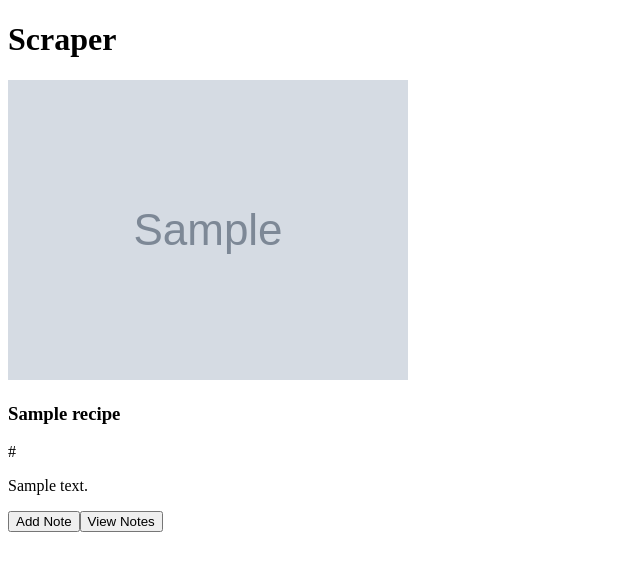
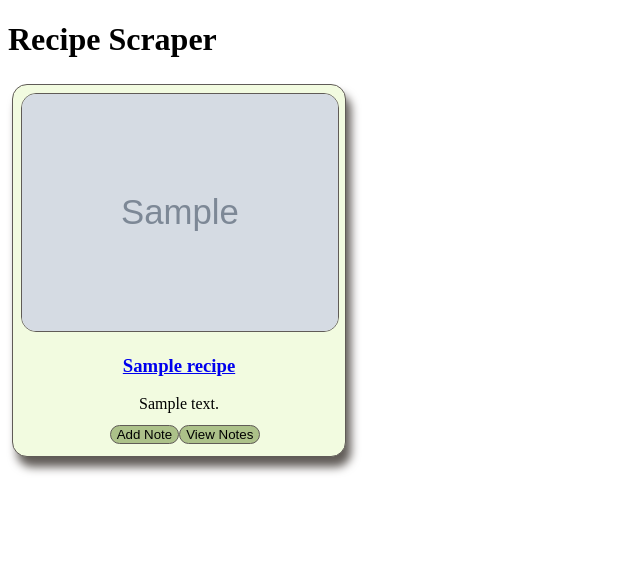
Before and after one commit to barrett4467/Recipe-Scraper, a Node server app: page / in a window 1280 px wide. Shown: the top 571 px of the page, without its empty margins (0-640 px from the left). Run offline with Node 20, Linux system fonts and the light colour scheme; tables that the repository leaves empty hold one stand-in row (values such as "Sample post"); grey boxes marked "Sample" are stand-in pictures; some libraries are stand-ins or nearby versions.

Commit message:
Added styling to elements

```diff
--- a/public/app.js
+++ b/public/app.js
@@ -1,12 +1,48 @@
 $.getJSON("/recipe", function(data){
     console.log(data);
     for (var i = 0; i < data.length; i++){
-        $("#recipes").append(`<div data-id=${data[i]._id}><img alt=${data[i].name} src=${data[i].image}><h3>${data[i].name}</h3><p>${data[i].link}</p><p>${data[i].description}</p><button class= "add-notes" data-id=${data[i]._id}>Add Note</a></button><button class="view-notes" data-id=${data[i]._id}>View Notes</button></div>`)
+        $("#recipes").append(`<div class="recipe" data-id=${data[i]._id}><img alt=${data[i].name} src=${data[i].image}><h3><a target="_blank" href="${data[i].link}">${data[i].name}</a></h3><p>${data[i].description}</p><button class= "add-notes" data-id=${data[i]._id}>Add Note</a></button></div>`);
+
+        if (data[i].note){
+            $(".recipe").append(`<button class="view-notes" data-id=${data[i]._id}>View Notes</button>`);
+        }
     }
     $(".add-notes").on("click", function(){
-        $("<form><h3>Feel Free to Add Your Notes</h3><label for='title'>Title:</label><input type='text' name='title'><label for='body'>Message:</label><input type='text' name='body'><button type='submit'>sumbit</button></form>").modal();
+        $("<form action='/add-note' method='post'><h3>Feel Free to Add Your Notes</h3><label for='title'>Title:</label><input type='text' id='title'><label for='body'>Message:</label><input type='text' id='body'><button type='submit' class='submit'>submit</button></form>").modal();
         var id = $(this).data("id");
         console.log("ID: " + id);
+        $(".submit").on("click", function(event){
+            event.preventDefault();
+            var newNote = {
+                title: $("#title").val().trim(),
+                body: $("#body").val().trim()
+            }
+            $.ajax({
+                method: "POST",
+                url: "/notes/" + id,
+                data: newNote
+            })
+            .then(function(note){
+                console.log(note);
+            });
+            console.log("New Note: " + newNote);
+        });
+
+    });
+
+    $(".view-notes").on("click", function(){
+        var id = $(this).data("id");
+        $.ajax({
+            method: "GET",
+            url: "/notes/" + id
+        })
+        .then(function(recipe){
+            console.log("Recipe: ");
+            console.log(recipe);
+
+            $(`<h3>${recipe.note.title}: ${recipe.note.body}</h3>`).modal();
+
+        })
     })
 
 });
--- a/public/index.html
+++ b/public/index.html
@@ -1,34 +1,26 @@
-<!DOCTYPE html>
+ <!DOCTYPE html>
 <html lang="en">
 <head>
     <meta charset="UTF-8">
     <meta name="viewport" content="width=device-width, initial-scale=1.0">
     <meta http-equiv="X-UA-Compatible" content="ie=edge">
-    <!-- Link for Model styling -->
+    <!-- Link for Model styling  -->
     <link rel="stylesheet" href="https://cdnjs.cloudflare.com/ajax/libs/jquery-modal/0.9.1/jquery.modal.min.css" />
-    <!-- Link for css -->
-    <title>Recipe Scraper</title>
+     <!-- Link for css  -->
+    <link rel="stylesheet" href="./style.css" type="text/css">
+<title>Recipe Scraper</title>
 </head>
 <body>
-    <h1>Scraper</h1>
-    <div id="recipes"></div>
-    <div id="notes"></div>
-    <div id="ex1" class="modal">
-        <!-- <h3>Feel Free to Add Your Notes</h3>
-        <form>
-            <label for="title">Title:</label>
-            <input type="text" name="title">
-            <label for="body">Message:</label>
-            <input type="text" name="body">
-            <button type="submit"></button>
-        </form>
-    </div> -->
+    <div class="container">
+        <h1>Recipe Scraper</h1>
+        <div id="recipes"></div>
+    </div>
 
     <!-- jQuery Link -->
     <script src="https://cdnjs.cloudflare.com/ajax/libs/jquery/3.2.1/jquery.min.js"></script>
     <script src="app.js"></script>
 
     <!-- jQuery Modal -->
-    <script src="https://cdnjs.cloudflare.com/ajax/libs/jquery-modal/0.9.1/jquery.modal.min.js"></script>
+   <script src="https://cdnjs.cloudflare.com/ajax/libs/jquery-modal/0.9.1/jquery.modal.min.js"></script>
 </body>
 </html>
--- a/public/style.css
+++ b/public/style.css
@@ -0,0 +1,33 @@
+.container {
+    margin: 0 auto;
+    width: 100%;
+}
+
+.recipe {
+    position: relative;
+    float: left;
+    text-align: center;
+    width: 25%;
+    margin: 0.25rem;
+    padding: .5rem;
+    box-shadow: 5px 10px 10px #605b57;
+    border: 1px solid #605b57;
+    border-radius: 15px;
+    background-color: #f2fbe0;
+}
+.recipe button {
+    position: relative;
+    right: -6px;
+    bottom: 4px;
+    border: 1px solid #605b57;
+    border-radius: 21px;
+    background-color: #acc189;
+}
+
+img {
+    position: relative;
+    max-width: 100%;
+    margin: 0 auto;
+    border: 1px solid #605b57;
+    border-radius: 15px;
+}
--- a/server.js
+++ b/server.js
@@ -19,8 +19,8 @@ app.use(express.static("public"));
 
 var exphbs = require("express-handlebars");
 
-// app.engine("handlebars", exphbs({ defaultLayout: "main" }));
-// app.set("view engine", "handlebars");
+app.engine("handlebars", exphbs({ defaultLayout: "main" }));
+app.set("view engine", "handlebars");
 
 mongoose.connect("mongodb://localhost/recipes", { useNewUrlParser: true});
 
@@ -58,13 +58,37 @@ app.get("/scrape", function(req, res){
 app.get("/recipe", function(req, res){
     db.Recipe.find({})
     .then(function(recipe){
+        // var hbsObject= {
+        //     recipe
+        // }
+        // console.log(hbsObject);
         res.json(recipe);
     }).catch(function(err){
         if (err) res.json(err);
     });
 });
-//do an get route and findone / add note
-//do a post route to save note
+app.post("/notes/:id", function(req, res){
+    console.log(req.body);
+
+    db.Note.create(req.body)
+    .then(function(note){
+       return db.Recipe.findOneAndUpdate({_id: req.params.id}, {$set: {note: note._id}}, {new: true})
+    })
+    .then(function(recipe){
+        res.json(recipe);
+    }).catch(function(err){
+        if (err) res.json(err);
+    })
+});
+app.get("/notes/:id", function(req, res){
+    db.Recipe.findOne({_id: req.params.id})
+    .populate("note")
+    .then(function(note){
+        res.json(note);
+    }).catch(function(err){
+        if (err) res.json(err);
+    });
+});
 
 app.listen(PORT, function(){
     console.log(`App listening on Port: ${PORT}`);
--- a/views/partials/recipes/recipes-block.handlebars
+++ b/views/partials/recipes/recipes-block.handlebars
@@ -3,5 +3,5 @@
     <img src={{image}}/>
     <p>{{link}}</p>
     <p>{{description}}</p>
-    <button class="add-note">Add Note</button><button class="view-notes">View Notes</button>
+    <button class="add-note">Add Note</button>{{#if note}}<button class="view-notes">View Notes</button>{{/if}}
 </div>
```
Also changed, not shown: views/index.handlebars (+5 -2 lines), views/layouts/main.handlebars (+7 -0 lines).
